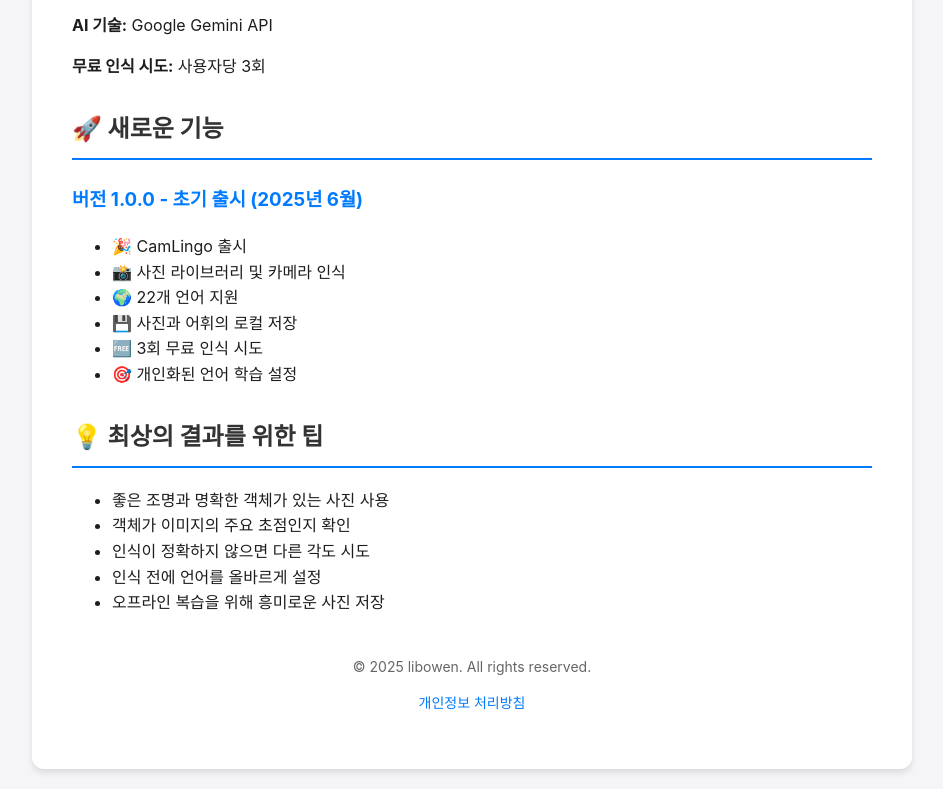
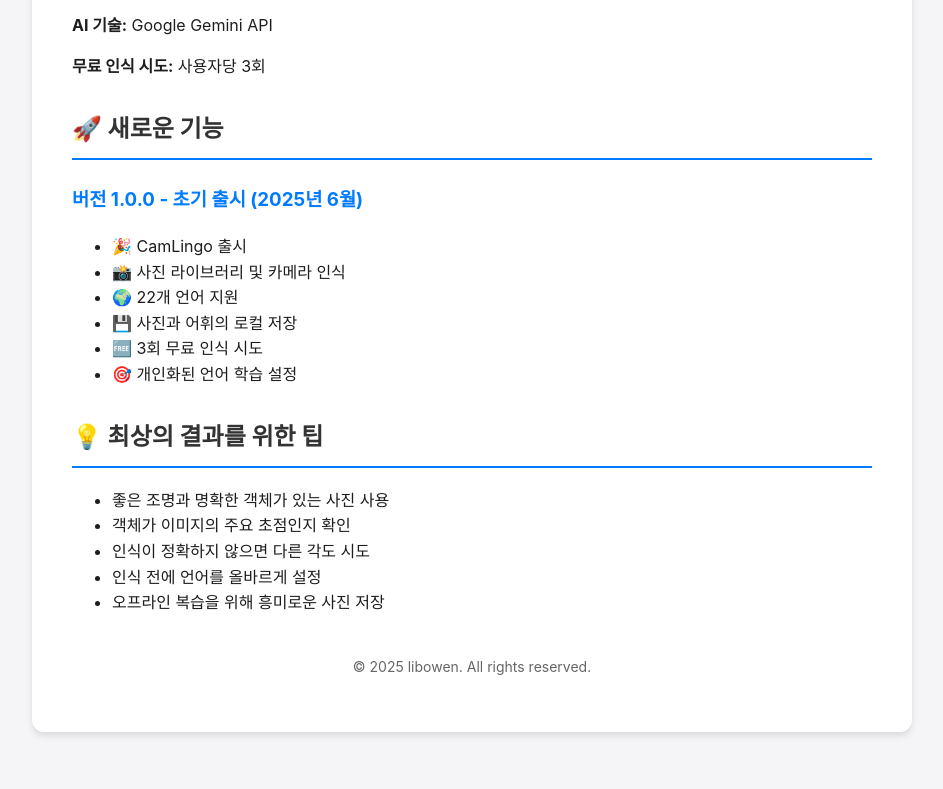
Before and after one commit to mrvincent2025/camlingo-support, a plain HTML site: page index-ko.html in a window 1280 px wide. Shown: the part 3533-4322 px from the top of the page, without its empty margins (168-1111 px from the left). After the commit the page ends 4285 px from the top, so only its background shows below. Drawn offline with Linux system fonts and the light colour scheme.

Commit message:
Update index-ko.html

```diff
--- a/index-ko.html
+++ b/index-ko.html
@@ -264,7 +264,6 @@
 
         <footer style="margin-top: 40px; text-align: center; color: #666; font-size: 14px;">
             <p>&copy; 2025 libowen. All rights reserved.</p>
-            <p><a href="privacy.html" class="email">개인정보 처리방침</a></p>
         </footer>
     </div>
 </body>
```
